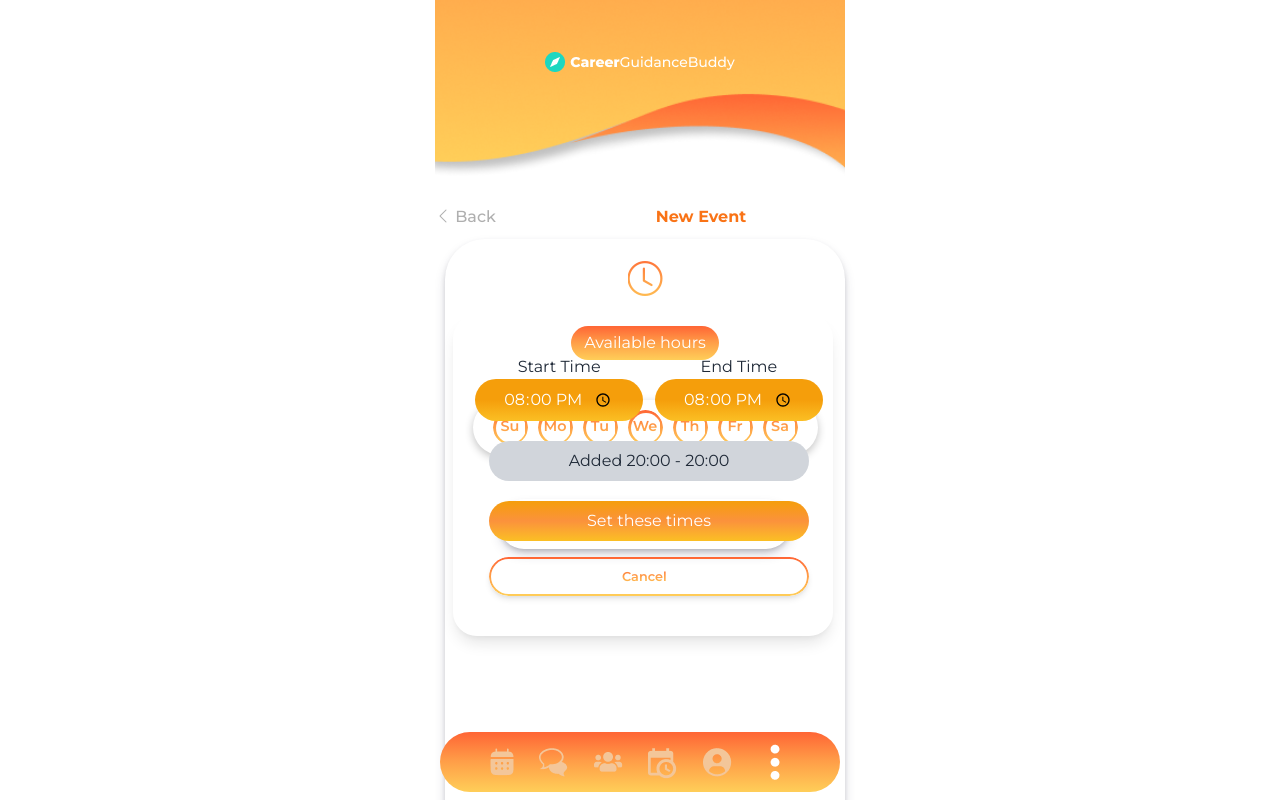
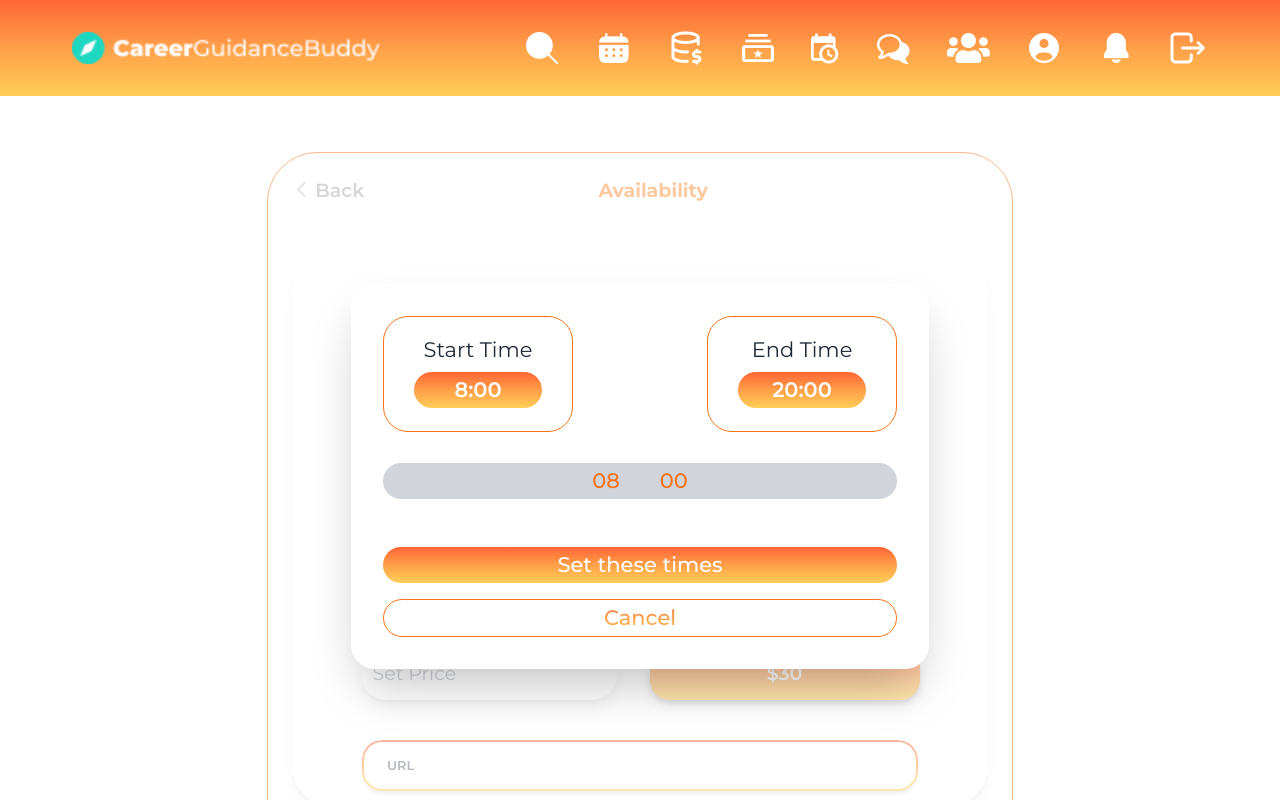
Before and after one commit to md-toybur-rahman/Teacher_Platform, a website: page available_call(2).html in a window 1280 px wide. Shown: the top 800 px of the page. Drawn offline with nearby package versions, Linux system fonts and the light colour scheme.

Commit message:
completed available_call(2) page

```diff
--- a/available_call(2).html
+++ b/available_call(2).html
@@ -1,5 +1,6 @@
 <!DOCTYPE html>
 <html lang="en" data-theme="light">
+
 <head>
   <meta charset="UTF-8" />
   <meta name="viewport" content="width=device-width, initial-scale=1.0" />
@@ -14,17 +15,23 @@
       bottom: 0;
       left: 50%;
       transform: translateX(-50%);
-      z-index: 1000; /* Adjust as needed */
+      z-index: 1000;
+      /* Adjust as needed */
     }
+
     /* Hide scrollbar for Chrome, Safari, and Opera */
     .overflow-y-auto::-webkit-scrollbar {
       display: none;
     }
+
     /* Hide scrollbar for IE, Edge, and Firefox */
     .overflow-y-auto {
-        -ms-overflow-style: none; /* IE and Edge */
-        scrollbar-width: none; /* Firefox */
+      -ms-overflow-style: none;
+      /* IE and Edge */
+      scrollbar-width: none;
+      /* Firefox */
     }
+
     .card {
       display: flex;
       flex-direction: column;
@@ -32,9 +39,10 @@
       align-items: center;
     }
 
-    .clock{
+    .clock {
       font-size: 35px;
     }
+
     .custom-icon {
       background: linear-gradient(180deg, #ff6535 0%, #ff9e48 48.9%, #ffce58 100%);
       color: transparent;
@@ -42,48 +50,62 @@
       background-clip: text;
 
     }
-    .available_hours{
+
+    .available_hours {
       background: linear-gradient(180deg, #ff6535 0%, #ff9e48 48.9%, #ffce58 100%);
-        color:white;
+      color: white;
       font-weight: 400;
       padding: 5px 13px;
       border-radius: 20px;
-        margin-top: 1.2rem;
+      /* margin-top: 1.2rem; */
     }
-    .weeks{
+
+    .weeks {
       text-align: center;
 
     }
-    .weeks div{
+
+    .weeks div {
       --border-radius: 50%;
-    --border-width: 2.5px;
+      --border-width: 1.5px;
       --border-color: linear-gradient(180deg, #ff6535 0%, #ff9e48 48.9%, #ffce58 100%);
       --text-color: linear-gradient(180deg, #ff6535 0%, #ff9e48 48.9%, #ffce58 100%);
       --m-i: linear-gradient(#000, #000);
       --m-o: content-box, padding-box;
       appearance: none;
       position: relative;
-    height: 35px;
-    width: 35px;
+      height: 41px;
+      width: 41px;
       border: 0;
       background-color: transparent;
       font-family: "Montserrat", sans-serif;
-    font-size: 0.9rem;
-    font-weight: 600;
+      font-size: 16px;
+      font-weight: bold;
       display: flex;
-    gap:10px;
+      gap: 10px;
       text-align: center;
       justify-content: center;
       align-items: center;
       border-radius: var(--border-radius);
-    outline: none; /* Remove default focus outline */
+      outline: none;
+      /* Remove default focus outline */
       color: transparent;
       background: var(--text-color);
       -webkit-background-clip: text;
       background-clip: text;
 
     }
-    .weeks div::after{
+
+    /* This style added by Toybur */
+    @media screen and (max-width: 639px) {
+      .weeks div {
+        width: 35px;
+        height: 35px;
+        font-size: 12px;
+      }
+    }
+
+    .weeks div::after {
       content: "";
       position: absolute;
       left: 0;
@@ -100,13 +122,18 @@
       -webkit-mask-composite: destination-out;
 
     }
+
     .switch {
       position: relative;
       display: inline-block;
       width: 60px;
       height: 34px;
     }
-.switch input {display:none;}
+
+    .switch input {
+      display: none;
+    }
+
     .slider-orange {
       position: absolute;
       cursor: pointer;
@@ -131,15 +158,15 @@
       transition: .4s;
     }
 
-input:checked + .slider-orange {
+    input:checked+.slider-orange {
       background-color: #FC7307;
     }
 
-input:focus + .slider-orange {
+    input:focus+.slider-orange {
       box-shadow: 0 0 1px #FC7307;
     }
 
-input:checked + .slider-orange:before {
+    input:checked+.slider-orange:before {
       -webkit-transform: translateX(26px);
       -ms-transform: translateX(26px);
       transform: translateX(26px);
@@ -153,12 +180,14 @@ input:checked + .slider-orange:before {
     .slider-orange.round:before {
       border-radius: 50%;
     }
- .time{
+
+    .time {
       background: linear-gradient(180deg, #ff6535 0%, #ff9e48 48.9%, #ffce58 100%);
-    color:white;
+      color: white;
       padding: 10px 10px;
       border-radius: 60px;
     }
+
     .button {
       --border-radius: 20px;
       --border-width: 2px;
@@ -168,27 +197,31 @@ input:checked + .slider-orange:before {
       --m-o: content-box, padding-box;
       appearance: none;
       position: relative;
-    padding:10px 25px;
+      padding: 10px 25px;
       border: 0;
       background-color: transparent;
       font-family: "Montserrat", sans-serif;
       font-size: 0.8rem;
       font-weight: 600;
       display: flex;
-    gap:10px;
+      gap: 10px;
       align-items: center;
       border-radius: var(--border-radius);
-    outline: none; /* Remove default focus outline */
+      outline: none;
+      /* Remove default focus outline */
       box-shadow: rgba(0, 0, 0, 0.1) 0px 4px 6px -1px, rgba(0, 0, 0, 0.06) 0px 2px 4px -1px;
     }
-.button.active{
+
+    .button.active {
       background: linear-gradient(180deg, #ff6535 0%, #ff9e48 48.9%, #ffce58 100%);
       box-shadow: rgba(50, 50, 93, 0.25) 0px 6px 12px -2px, rgba(0, 0, 0, 0.3) 0px 3px 7px -3px;
 
     }
-.button.active span{
+
+    .button.active span {
       color: white;
     }
+
     .button::after {
       content: "";
       position: absolute;
@@ -216,44 +249,126 @@ input:checked + .slider-orange:before {
       background-clip: text;
 
     }
+
     .parent-container {
       position: relative;
     }
 
     .content-container {
+      position: static;
+    }
+
+    /* This style added by Toybur */
+    @media screen and (max-widht: 639px) {
+      .content-container {
         position: absolute;
         bottom: 1.5rem;
       }
+    }
 
+    .myModal {
+      display: block;
+      position: fixed;
+      z-index: 2000;
+      left: 0;
+      top: 1 80px;
+      width: 100%;
+      height: 100%;
+      overflow: auto;
+      /* background-color: rgba(255, 255, 255, 0.5); */
+
+    }
   </style>
   <link href="https://cdn.jsdelivr.net/npm/daisyui@4.7.3/dist/full.min.css" rel="stylesheet" type="text/css" />
   <script src="https://cdn.tailwindcss.com"></script>
 
 </head>
-  <body class="font-primary flex justify-center" data-theme="light">
-    <section>
-      <div>
+
+<body class="font-primary" data-theme="light">
+  <section class="mb-24 sm:mb-0">
+    <nav class="hidden sm:flex items-center justify-center h-[96px] w-full bg-gradient px-5 lg:px-[72px]">
       <div
-          class="bg-contain bg-no-repeat w-full h-[280px] sm:mx-auto sm:w-full sm:max-w-md"
-          style="background-image: url('./img/background-2.png')"
-        >
-          <div class="flex justify-center items-center pt-[52px]">
-            <img src="./img/logo.png" alt="logo" />
+        class="w-full max-w-[1300px] mx-auto sm:flex flex-wrap md:gap-10 items-center justify-center xl:justify-between">
+        <div class="hidden xl:block">
+          <img class="w-[308px]" src="img/logo.png" alt="logo" />
+        </div>
+        <div class="flex items-center justify-center gap-8">
+          <img src="img/desktop_nav_search.png" alt="" />
+          <img src="img/desktop_nav_calender.png" alt="" />
+          <img src="img/desktop_nav_money.png" alt="" />
+          <img src="img/desktop_nav_files.png" alt="" />
+          <img src="img/desktop_nav_schedule.png" alt="" />
+          <img src="img/desktip_nav_chat.png" alt="" />
+          <img src="img/desktop_nav_group.png" alt="" />
+          <img src="img/desktop_nav_profile.png" alt="" />
+          <img src="img/desktop_nav_notificaiton.png" alt="" />
+          <img src="img/desktop_nav_exit.png" alt="" />
         </div>
       </div>
-        <div style="display: flex;gap:5px; align-items: center;gap:10rem;margin-top: -75px;  margin-bottom: 10px;">
-            <div style="color: #AFAFAF;" >
-                <i class="bi bi-chevron-left"></i>
-                <span style="font-weight: 500;">Back</span>
+    </nav>
+    <div class="sm:px-5">
+      <div class="sm:hidden bg-contain bg-cover bg-no-repeat w-full h-[280px] sm:mx-auto sm:w-full sm:max-w-md"
+        style="background-image: url('./img/background-2.png')">
+        <div class="flex justify-center items-center pt-[52px]">
+          <img class="w-[189px]" src="img/logo.png" alt="logo" />
         </div>
-            <span class="text-orange-500 font-bold">New Event</span>
+      </div>
+      <div id="myModal" class="myModal">
+        <div class="flex items-center justify-center mt-[100px] px-5">
+          <div
+            class="relative transform overflow-hidden rounded-3xl bg-white px-5 pb-4 pt-5 text-left shadow-2xl sm:my-8 w-full sm:max-w-[578px] sm:p-8 z-50">
+            <div>
+              <div class="flex gap-4 items-center justify-between">
+                <div class="text-sm sm:text-[21px] px-5 py-4 sm:px-[30px] sm:py-[23px] border border-orange-500 rounded-[25px]">
+                  <p class="text-[#585858 text-center">Start Time</p>
+                  <div
+                    class="text-center sm:w-[128px] mx-auto py-2 bg-gradient rounded-full text-white mt-3 font-semibold">
+                    8:00
+                  </div>
+                </div>
+                <div class="text-sm sm:text-[21px] px-5 py-4 sm:px-[30px] sm:py-[23px] border border-orange-500 rounded-[25px]">
+                  <p class="text-[#585858 text-center">End Time</p>
+                  <div
+                    class="text-center sm:w-[128px] mx-auto py-2 bg-gradient rounded-full text-white mt-3 font-semibold">
+                    20:00
+                  </div>
+                </div>
+              </div>
+              <div class="w-full rounded-full py-2 text-sm sm:text-[21px] font-medium flex items-cetner gap-10 justify-center text-orange-500 bg-gray-300 mt-[31px]">
+                <span>08</span>
+                <span>00</span>
+              </div>
+              <div class="flex flex-col gap-4 mt-12">
+                <button class="w-full bg-gradient rounded-full py-2 text-sm sm:text-[21px] text-white font-medium">Set these
+                  times</button>
+                <button
+                  class="w-full border border-orange-500 rounded-full py-2 text-sm sm:text-[21px] text-gradient font-medium">Cancel</button>
+              </div>
+            </div>
+          </div>
+        </div>
+      </div>
+      <div
+        class="opacity-50 sm:border border-orange-500 rounded-[50px] sm:max-w-[746px] sm:mx-auto sm:w-full px-3 sm:px-6 sm:py-6 sm:mt-14 mb-10">
+        <div class="flex gap-1 items-center mt-[-30px] sm:mt-0 mb-[10px]"> <!-- gap-[10rem] -->
+          <div style="color: #AFAFAF;">
+            <i class="bi bi-chevron-left sm:text-[19px]"></i>
+            <span class="font-semibold sm:text-[19px]">Back</span>
+          </div>
+          <span class="text-orange-400 sm:text-[19px] font-bold flex-grow text-center ml-[-50px]">Availability</span>
 
         </div>
 
-        <div  style=" height: 700px; width: 400px;margin-left: 10px; overflow-y: scroll;margin-bottom: 5rem;padding: 15px 30px;box-shadow: rgba(50, 50, 93, 0.25) 0px 6px 12px -2px, rgba(0, 0, 0, 0.3) 0px 3px 7px -3px;" class=" rounded-[40px] overflow-y-auto flex flex-col items-center parent-container">
-            <i class="bi bi-clock clock custom-icon"></i>
-            <div class="available_hours">Available hours</div>
-            <div class=" weeks flex flex-row" style="gap:10px;box-shadow: rgba(0, 0, 0, 0.24) 0px 3px 8px;padding: 10px 20px;border-radius: 30px; margin-top: 2.5rem;">
+        <div class="shadow-lg sm:shadow-none rounded-[40px] sm:none px-3 sm:px-0 pb-10 sm:pb-0">
+          <div
+            class="h-fit w-full sm:mt-12 sm:ml-0 overflow-y-scroll mb-[5rem] sm:mb-0 sm:px-[30px] md:px-[70px] py-[15px] rounded-[40px] overflow-y-auto flex flex-col items-center parent-container sm:shadow-lg">
+            <div class="flex flex-col w-full sm:flex-col-reverse items-center justify-center gap-4 sm:gap-10">
+              <div class="flex flex-col sm:flex-row gap-3 sm:gap-5 justify-center items-center">
+                <i class="bi bi-clock clock custom-icon sm:text-[53px]"></i>
+                <div class="available_hours sm:px-6 sm:py-3 sm:text-[19px]">Available hours</div>
+              </div>
+              <div
+                class="shadow-lg sm:shadow-none rounded-[30px] mt-5 px-5 py-[10px] sm:py-0 gap-3 weeks flex flex-row sm:text-[19px]">
                 <div>Su</div>
                 <div>Mo</div>
                 <div>Tu</div>
@@ -262,72 +377,60 @@ input:checked + .slider-orange:before {
                 <div>Fr</div>
                 <div>Sa</div>
               </div>
-            <div class="flex justify-center items-center " style="box-shadow: rgba(50, 50, 93, 0.25) 0px 6px 12px -2px, rgba(0, 0, 0, 0.3) 0px 3px 7px -3px; padding: 8px 15px;margin-top: 13%;border-radius: 40px; gap: 20px;">
+            </div>
+            <div class="flex w-11/12 sm:w-full justify-center sm:justify-between sm:py-4 items-center mt-5 sm:mt-10"
+              style="box-shadow: rgba(50, 50, 93, 0.25) 0px 6px 12px -2px, rgba(0, 0, 0, 0.3) 0px 3px 7px -3px; padding: 8px 15px;border-radius: 40px; gap: 20px;">
               <span style="font-size: 13px; font-weight: 600;color: #939090;">Use same hours for all days</span>
               <label class="switch">
                 <input type="checkbox">
                 <span class="slider-orange round"></span>
               </label>
             </div>
-
+            <div class="flex justify-around sm:justify-between items-center w-[400px] sm:w-full mt-10 sm:text-[19px]">
+              <span>Hours</span>
+              <div>
+                <div class="time sm:px-6">8:00 - 20:00</div>
               </div>
-        <div style="width: 380px; box-shadow: 0 10px 15px -3px rgba(0, 0, 0, 0.1), 0 4px 6px -2px rgba(0, 0, 0, 0.05); border-radius: 24px; padding-left: 12px; padding-top: 40px; padding-bottom: 40px; margin-top: 8px; display: flex; flex-direction: column; justify-content: center; align-items: center; position: absolute;margin-top: -55%;z-index: 10; margin-left: 18px;">
-            <div style="display: flex; gap: 12px;">
-                <div style="display: flex; flex-direction: column;">
-                    <div style="text-align: center;">Start Time</div>
-                    <input
-                        type="time"
-                        style="background-image: linear-gradient(to bottom, #f59e0b, #f59e0b, #fbbf24); padding-top: 8px; padding-bottom: 8px; padding-left: 28px; padding-right: 28px; border-radius: 9999px; color: white;"
-                        value="20:00"
-                    />
+              <i class="bi bi-plus-lg custom-icon"></i>
             </div>
-                <div style="display: flex; flex-direction: column;">
-                    <div style="text-align: center;">End Time</div>
-                    <input
-                        type="time"
-                        style="background-image: linear-gradient(to bottom, #f59e0b, #f59e0b, #fbbf24); padding-top: 8px; padding-bottom: 8px; padding-left: 28px; padding-right: 28px; border-radius: 9999px; color: white;"
-                        value="20:00"
-                    />
+            <!-- Toybur Made this Seciton. it was missed -->
+            <div class="flex justify-center mt-5 gap-4 sm:gap-8">
+              <div class="shadow-lg flex-grow text-[19px] px-3 py-3 rounded-full">
+                <input class="w-fit" type="text" placeholder="Set Price">
+              </div>
+              <!-- It will be a select file (Toybur) -->
+              <button
+                class="button active sm:w-[115px] sm:w-[270px] text-[19px] flex justify-center py-3"><span>$30</span></button>
+            </div>
+            <div class="button mt-10 w-full py-4 text-gray-500">
+              URL
             </div>
           </div>
-            <div style="background-color: #d1d5db; width: 320px; text-align: center; margin-top: 20px; margin-bottom: 20px; border-radius: 9999px; padding: 8px;">
-                Added 20:00 - 20:00
+          <div class="content-container mt-9 sm:mt-12">
+            <div class="flex justify-center" style="gap:2rem">
+              <button
+                class="button w-[115px] sm:w-[270px] text-[19px] flex justify-center py-3"><span>Cancel</span></button>
+              <button
+                class="button active w-[115px] sm:w-[270px] text-[19px] flex justify-center py-3"><span>Done</span></button>
             </div>
-            <div style="background-image: linear-gradient(to bottom, #f59e0b, #fb923c, #fbbf24); padding-top: 8px; padding-bottom: 8px; padding-left: 80px; padding-right: 80px; width: 320px; text-align: center; color: white; border-radius: 9999px; cursor: pointer;">
-                Set these times
+            <button class="button sm:hidden w-[245px] mx-auto mt-4 text-[19px] flex justify-center py-3"><span>Share
+                availability</span></button>
           </div>
-            <div style="margin-top: 16px; width: 320px;" class="button">
-                <span style="cursor: pointer; position: relative; left: 40%;">Cancel</span>
-            </div>
-        </div>
-
-        <div
-                style="
-                  background: linear-gradient(
-                    180deg,
-                    #ff6535 0%,
-                    #ff9e48 48.9%,
-                    #ffce58 100%
-                  );
-                  width: 400px;
-
-                "
-                class="py-[10px] rounded-full  mb-2 sticky-bottom"
-              >
-                <div class="flex items-center justify-between px-[50px]">
-                  <img src="./img/cal.png" alt="" />
-                  <img src="./img/dis.png" alt="" />
-                  <img src="./img/2.png" />
-                  <img src="./img/4.png" alt="" />
-                  <img src="./img/3.png" alt="" />
-                  <img src="./img/doti.png" alt="" />
-                </div>
-              </div>
-            </div>
-
         </div>
       </div>
     </div>
   </section>
+  <!-- menu component -->
+  <div class="sm:hidden fixed left-0 right-0 bottom-0 z-50 flex justify-center w-10/12 mx-auto">
+    <div
+      class="flex flex-row justify-between shadow-md items-center px-[32px] rounded-[100px] w-full h-[64px] mb-3 bg-gradient">
+      <img src="./img/4.png" alt="">
+      <img src="./img/dis.png" alt="" />
+      <img src="./img/2.png" />
+      <img src="./img/ab.png" />
+      <img src="./img/doti.png" />
+    </div>
+  </div>
 </body>
+
 </html>
```
Also changed, not shown: README.md, dist/output.css. Lines whose indentation alone changed are shown as unchanged.
